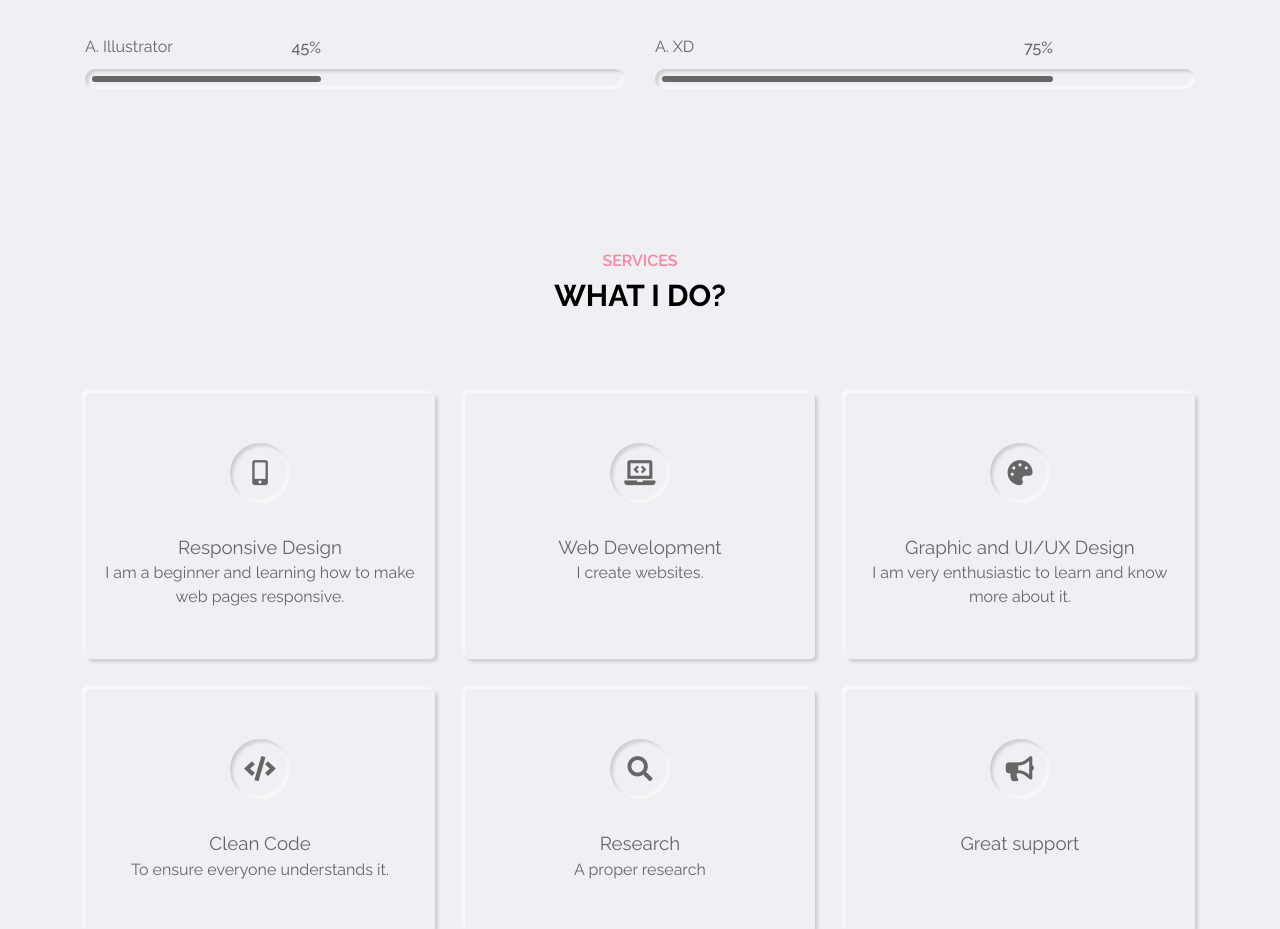
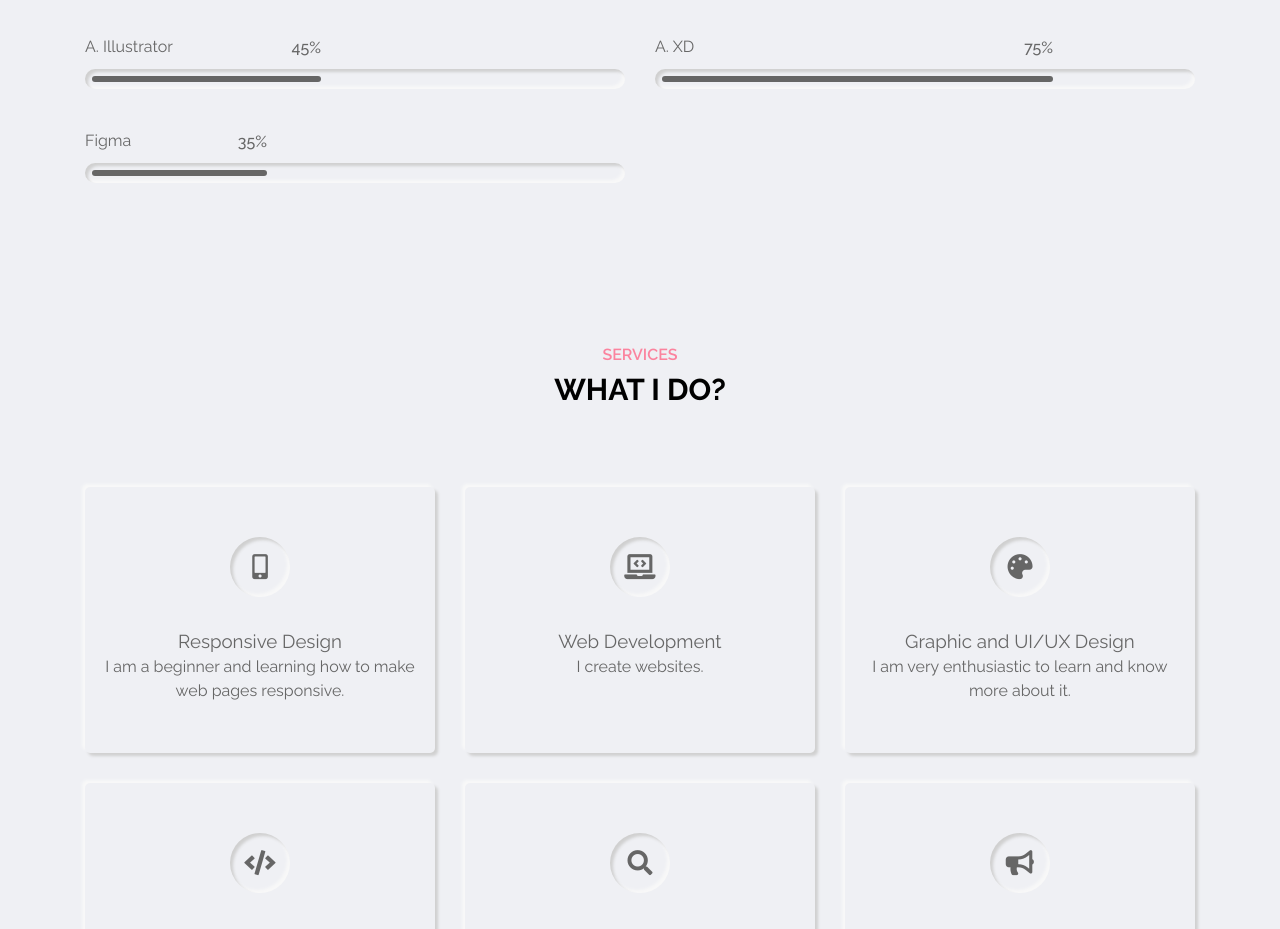
Before and after one commit to ashminarai/ashminarai.github.io, a plain HTML site: page index.html in a window 1280 px wide. Shown: the part 1720-2649 px from the top of the page. Drawn offline with Linux system fonts and the light colour scheme; files whose address does not match are found by name.

Commit message:
updated skills item

```diff
--- a/index.html
+++ b/index.html
@@ -160,6 +160,15 @@
 							<div class="progress inner-shadow">
 								<div class="progress-bar" style="width: calc(75% - 14px)">
 									<span>75%</span>
+								</div>
+							</div>
+						</div>
+
+						<div class="skill-item">
+							<p>Figma</p>
+							<div class="progress inner-shadow">
+								<div class="progress-bar" style="width: calc(35% - 14px)">
+									<span>35%</span>
 								</div>
 							</div>
 						</div>
```
